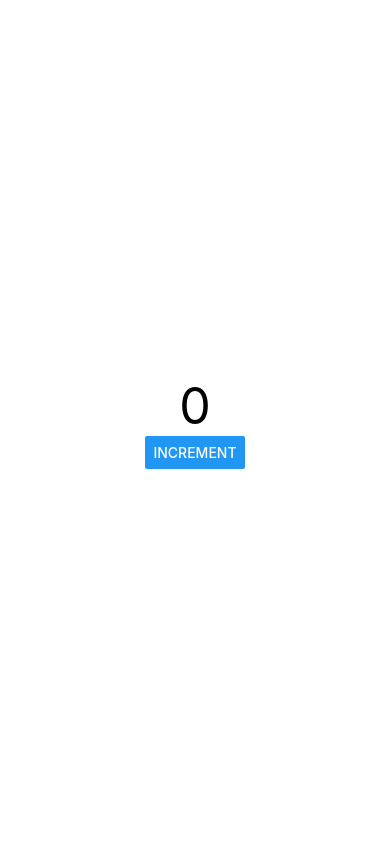
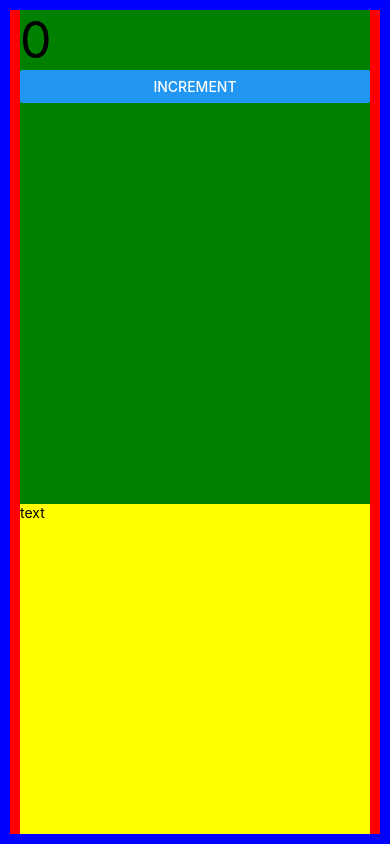
Before and after one commit to sabaPhruidze/react-native, a React Native app: screen / in a window 390 px wide. Built offline with nearby package versions, Linux system fonts and the light colour scheme.

Commit message:
I know understand in detail how the flex:1 works

```diff
--- a/App.js
+++ b/App.js
@@ -12,8 +12,9 @@ export default function App() {
   const [count, setCount] = useState(0);
   return (
     <View style={styles.container}>
+      <View style={{ flex: 3, backgroundColor: "green", width: 350 }}>
         <Text style={{ fontSize: 50 }}>{count}</Text>
-      <StatusBar style="auto" />
+        <StatusBar style="auto" backgroundColor="white" />
         <Button
           title="increment"
           onPress={() => {
@@ -21,14 +22,20 @@ export default function App() {
           }} // onClick არის
         />
       </View>
+      <View style={{ flex: 2, backgroundColor: "yellow", width: 350 }}>
+        <Text>text</Text>
+      </View>
+    </View>
   );
 }
 
 const styles = StyleSheet.create({
   container: {
     flex: 1,
-    backgroundColor: "#fff",
+    backgroundColor: "red",
     alignItems: "center",
     justifyContent: "center",
+    borderWidth: 10,
+    borderColor: "blue",
   },
 });
```
Lines whose indentation alone changed are shown as unchanged.
